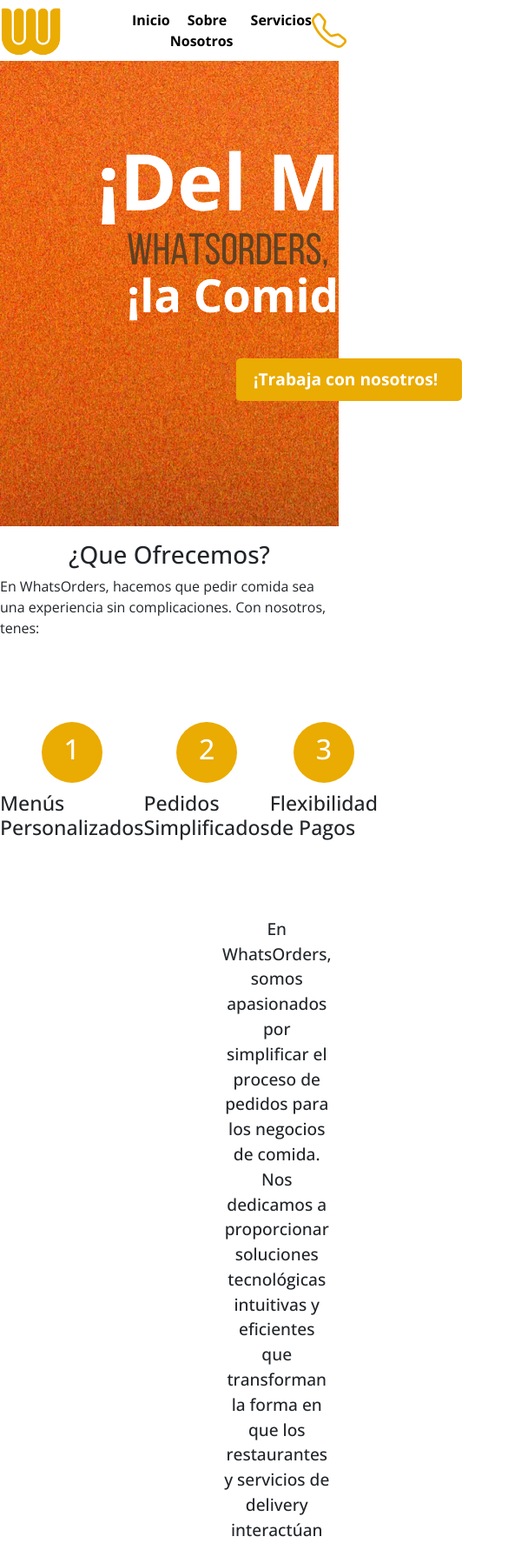
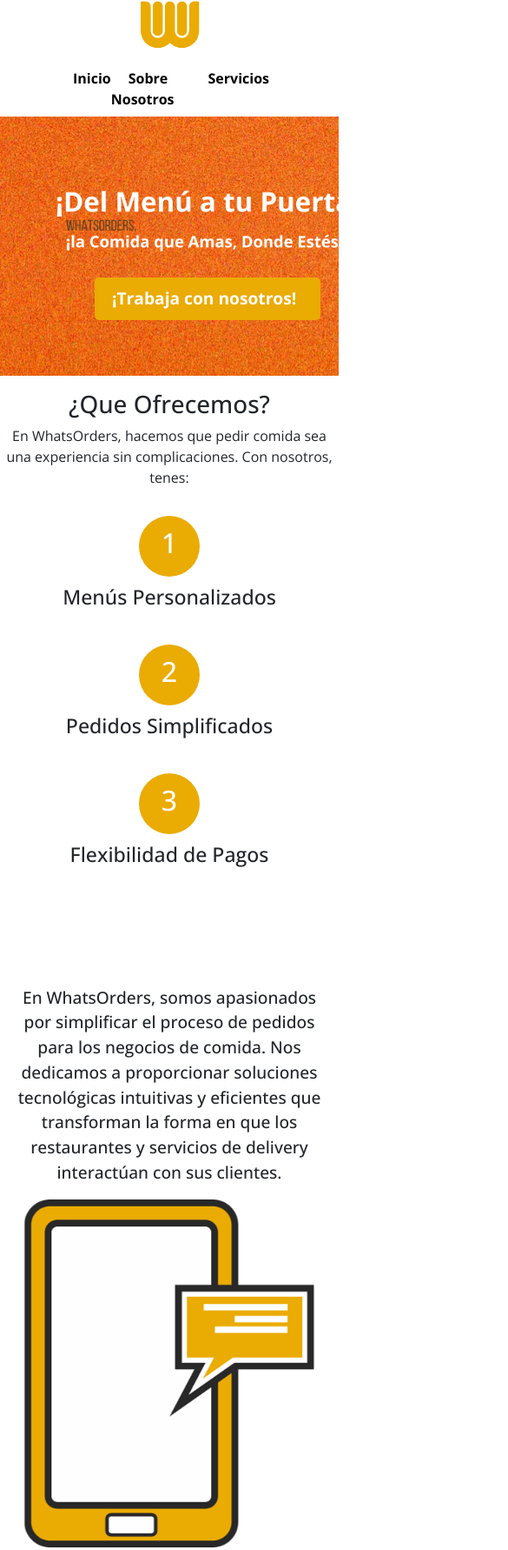
Before and after one commit to lautiok/WhatsOrders, a plain HTML site: page index.html in a window 390 px wide. Shown: the top 1782 px of the page at 87% size, 585 px wide, since content can reach past the window. Drawn offline with nearby package versions, Linux system fonts and the light colour scheme.

Commit message:
responsive

```diff
--- a/css/style.css
+++ b/css/style.css
@@ -226,6 +226,7 @@
     flex-direction: column;
     justify-content: center;
     align-items: center;
+    text-align: center;
 }
 
 .qSomos .informacionPrincipal h1 {
@@ -380,3 +381,138 @@
     font-size: 1.5rem;
     color: #ffffff;
 }
+
+@media screen and (max-width: 1600px) {
+    main .hero .naranjo {
+        display: none;
+    }
+
+    main .sobreNosotros .queHacemos {
+        flex-direction: column;
+        margin-bottom: 1rem;
+    }
+
+    main .sobreNosotros .queHacemos p {
+        margin: 1rem;
+    }
+
+    main .sobreNosotros .queHacemos img {
+        margin: 0;
+    }
+
+    main .sobreNosotros .queHacemosg {
+        flex-direction: column-reverse;
+    }
+
+    main .sobreNosotros .queHacemosg p {
+        margin: 1rem;
+    }
+
+    main .sobreNosotros .queHacemosg img {
+        margin: 0;
+    }
+
+    main .servicios {
+        flex-direction: column;
+    }
+}
+
+@media screen and (max-width: 1090px) {
+    main .hero .whatsorded .whats {
+        width: 900px;
+    }
+
+
+    main .qSomos .contenedorCirculo {
+        flex-direction: column;
+        margin-top: 1rem;
+
+    }
+
+    main .qSomos .contenedorCirculo .tarjetaCirculo {
+        margin-bottom: 2rem;
+    }
+}
+
+@media screen and (max-width: 932px) {
+    main .hero .whatsorded .whats {
+        width: 700px;
+    }
+
+    main .hero .whatsorded {
+
+        align-items: center;
+    }
+
+    main .hero .whatsorded a {
+        margin: 0;
+        ;
+    }
+}
+
+@media screen and (max-width: 726px) {
+    main .hero {
+        padding: 4rem;
+    }
+
+    main .hero .whatsorded .whats {
+        width: 500px;
+    }
+
+    main .servicios .ofrecemos p {
+        margin: 1rem;
+    }
+
+    main .servicios .elegirnos p {
+        margin: 1rem;
+    }
+
+    header .icoTelefono {
+        display: none;
+    }
+}
+
+@media screen and (max-width: 500px) {
+    main .hero .whatsorded .whats {
+        width: 350px;
+        margin-bottom: 1rem;
+    }
+
+    header {
+        position: relative;
+        top: 1;
+        width: auto;
+        background-color: white;
+        /* Establece el color de fondo según sea necesario */
+        z-index: 0;
+        /* Asegura que el encabezado esté por encima del contenido */
+        display: flex;
+        flex-direction: column;
+        justify-content: center;
+        align-items: center;
+        margin: 2rem;
+        /* Ajusta la altura del encabezado según sea necesario */
+    }
+
+    header .logoPrincipal {
+        margin: 0;
+    }
+
+    header .barraNavegacion {
+        margin-left: 0;
+        /* Ajusta el margen según sea necesario */
+        margin-top: 0;
+    }
+
+    header .barraNavegacion ul {
+        margin-right: 3rem;
+        margin-top: 1rem;
+    }
+
+}
+
+@media screen and (max-width: 370px) {
+    main .hero .whatsorded .whats {
+        width: 300px;
+    }
+}
--- a/index.html
+++ b/index.html
@@ -32,9 +32,6 @@
         </div>
     </header>
     <main>
-        <div class="boton-circulo">
-            <a href="#inicio"><i class="bi bi-arrow-up"></i></a>
-        </div>
         <section class="hero" id="inicio">
                 <div class="whatsorded">
                     <img class="whats" src="./img/whatsorden.png" alt="">
--- a/js/main.js
+++ b/js/main.js
@@ -28,52 +28,3 @@
 
 window.addEventListener('scroll', actualizarEstilos);
 window.addEventListener('load', actualizarEstilos);
-
-window.addEventListener('scroll', () => {
-    const botonCirculo = document.querySelector('.boton-circulo');
-    const scrollPosition = window.scrollY;
-
-    // Si la posición de desplazamiento es mayor que cierta cantidad, muestra el botón, de lo contrario, ocúltalo
-    if (scrollPosition > 200) {
-        botonCirculo.style.display = 'block';
-    } else {
-        botonCirculo.style.display = 'none';
-    }
-});
-window.addEventListener('scroll', () => {
-    const botonCirculo = document.querySelector('.boton-circulo');
-    const scrollPosition = window.scrollY;
-
-    // Si la posición de desplazamiento es mayor que cierta cantidad, muestra el botón, de lo contrario, ocúltalo
-    if (scrollPosition > 200) {
-        botonCirculo.classList.add('mostrar');
-        botonCirculo.classList.remove('ocultar');
-    } else {
-        botonCirculo.classList.add('ocultar');
-        botonCirculo.classList.remove('mostrar');
-    }
-});
-window.addEventListener('scroll', () => {
-    const botonCirculo = document.querySelector('.boton-circulo');
-    const footer = document.querySelector('.footer');
-    const scrollPosition = window.scrollY;
-    const footerPosition = footer.getBoundingClientRect(); // Posición del footer
-
-    // Mostrar u ocultar el botón basado en la posición de desplazamiento
-    if (scrollPosition > 200) {
-        botonCirculo.classList.add('mostrar');
-        botonCirculo.classList.remove('ocultar');
-    } else {
-        botonCirculo.classList.add('ocultar');
-        botonCirculo.classList.remove('mostrar');
-    }
-
-    // Cambiar color del botón y del icono cuando llega al footer
-    if (footerPosition.top <= window.innerHeight && footerPosition.bottom >= 0) {
-        botonCirculo.style.backgroundColor = 'white';
-        botonCirculo.querySelector('a i').style.color = 'black';
-    } else {
-        botonCirculo.style.backgroundColor = '#EAAB02';
-        botonCirculo.querySelector('a i').style.color = 'white';
-    }
-});
```
